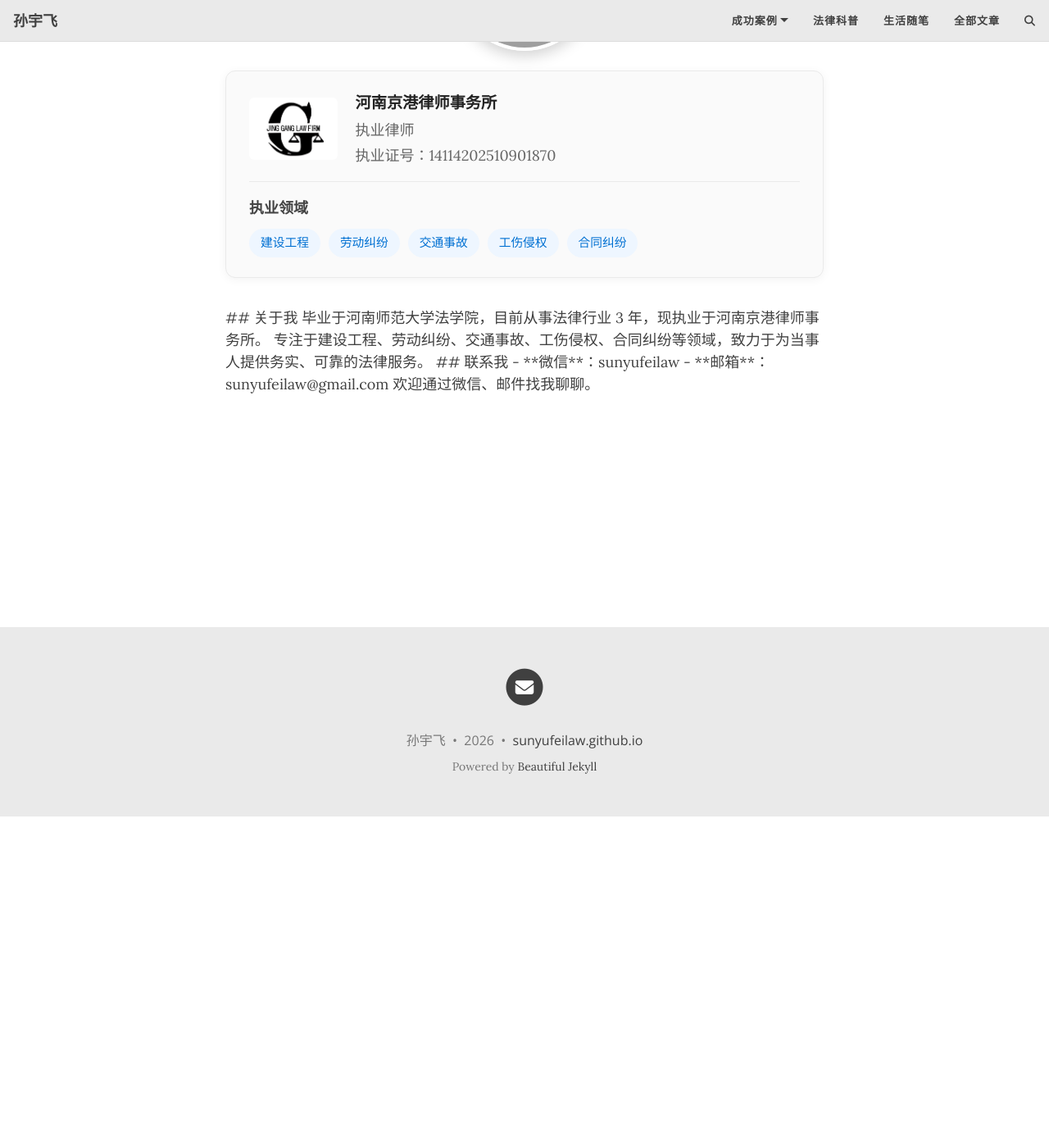
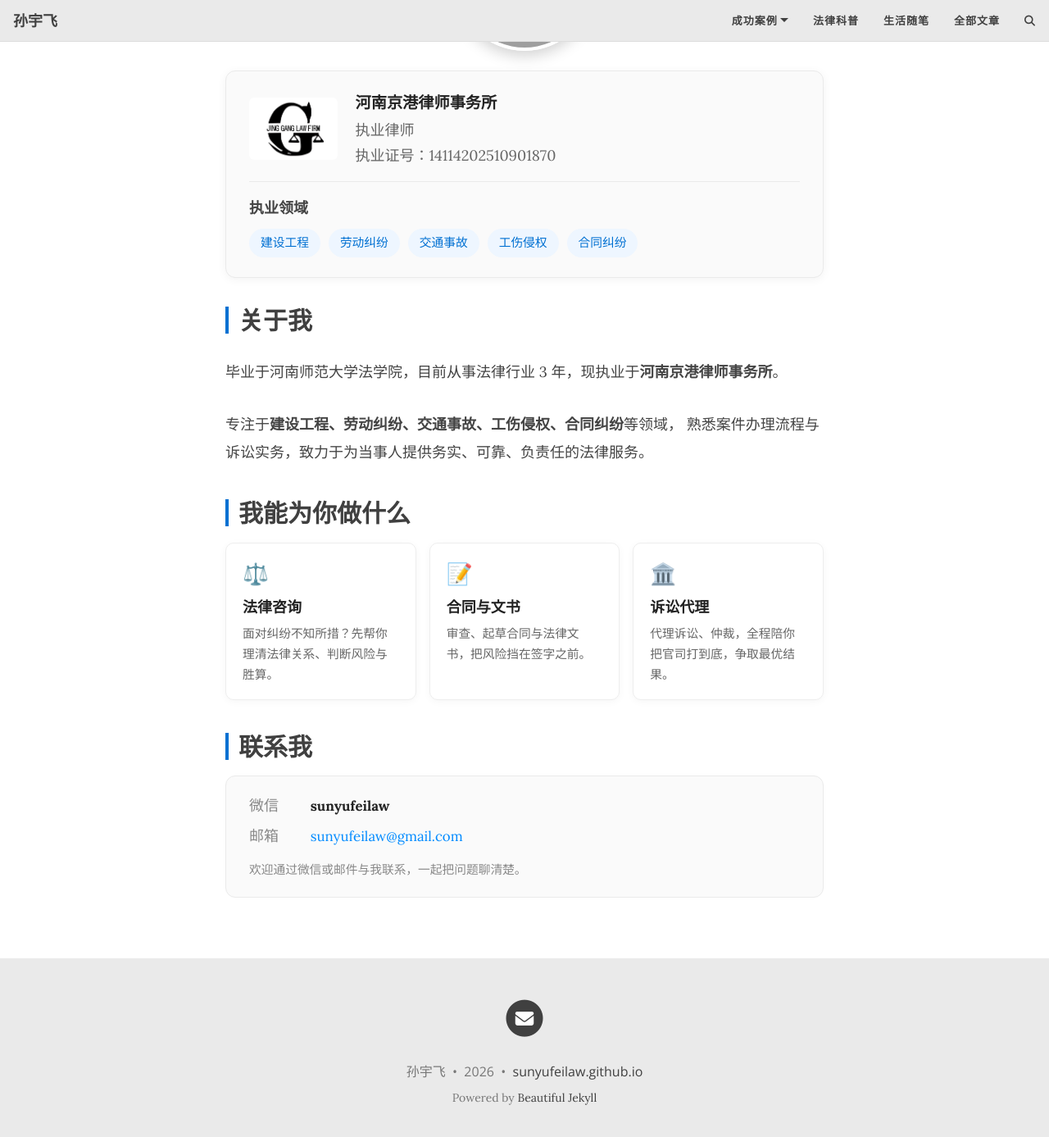
Before and after one commit to sunyufeilaw/sunyufeilaw.github.io, a Jekyll site: the page built from index.html, in a window 1280 px wide and 1400 px high, scrolled down 404 px. Shown: the top 1387 px of the window at 82% size. Built offline with Jekyll 4.4.1, drawn with Linux system fonts in a browser that asks for light colours; the list of posts is cut into pages by our own code; comment, search, counter and statistics services are not loaded; grey boxes are pictures that could not be loaded.

Commit message:
美化界面v1

```diff
--- a/index.html
+++ b/index.html
@@ -34,15 +34,46 @@ subtitle: 河南京港律师事务所 · 执业律师
   </div>
 </div>
 
-## 关于我
+<!-- 关于我 -->
+<h2 style="border-left:4px solid #0070d2; padding-left:12px; margin:2rem 0 1rem;">关于我</h2>
+<p style="color:#444; line-height:1.9;">
+  毕业于河南师范大学法学院，目前从事法律行业 3 年，现执业于<strong>河南京港律师事务所</strong>。
+</p>
+<p style="color:#444; line-height:1.9;">
+  专注于<strong>建设工程、劳动纠纷、交通事故、工伤侵权、合同纠纷</strong>等领域，
+  熟悉案件办理流程与诉讼实务，致力于为当事人提供务实、可靠、负责任的法律服务。
+</p>
 
-毕业于河南师范大学法学院，目前从事法律行业 3 年，现执业于河南京港律师事务所。
+<!-- 服务亮点 -->
+<h2 style="border-left:4px solid #0070d2; padding-left:12px; margin:2.5rem 0 1.2rem;">我能为你做什么</h2>
+<div style="display:flex; flex-wrap:wrap; gap:16px; margin-bottom:1rem;">
+  <div style="flex:1; min-width:200px; background:#fff; border:1px solid #eee; border-radius:10px; padding:18px 20px; box-shadow:0 2px 10px rgba(0,0,0,.04);">
+    <div style="font-size:1.6rem;">⚖️</div>
+    <div style="font-weight:700; margin:8px 0 6px; color:#222;">法律咨询</div>
+    <div style="color:#666; font-size:.92rem; line-height:1.7;">面对纠纷不知所措？先帮你理清法律关系、判断风险与胜算。</div>
+  </div>
+  <div style="flex:1; min-width:200px; background:#fff; border:1px solid #eee; border-radius:10px; padding:18px 20px; box-shadow:0 2px 10px rgba(0,0,0,.04);">
+    <div style="font-size:1.6rem;">📝</div>
+    <div style="font-weight:700; margin:8px 0 6px; color:#222;">合同与文书</div>
+    <div style="color:#666; font-size:.92rem; line-height:1.7;">审查、起草合同与法律文书，把风险挡在签字之前。</div>
+  </div>
+  <div style="flex:1; min-width:200px; background:#fff; border:1px solid #eee; border-radius:10px; padding:18px 20px; box-shadow:0 2px 10px rgba(0,0,0,.04);">
+    <div style="font-size:1.6rem;">🏛️</div>
+    <div style="font-weight:700; margin:8px 0 6px; color:#222;">诉讼代理</div>
+    <div style="color:#666; font-size:.92rem; line-height:1.7;">代理诉讼、仲裁，全程陪你把官司打到底，争取最优结果。</div>
+  </div>
+</div>
 
-专注于建设工程、劳动纠纷、交通事故、工伤侵权、合同纠纷等领域，致力于为当事人提供务实、可靠的法律服务。
-
-## 联系我
-
-- **微信**：sunyufeilaw
-- **邮箱**：sunyufeilaw@gmail.com
-
-欢迎通过微信、邮件找我聊聊。
+<!-- 联系我 -->
+<h2 style="border-left:4px solid #0070d2; padding-left:12px; margin:2.5rem 0 1.2rem;">联系我</h2>
+<div style="background:#fafafa; border:1px solid #eaeaea; border-radius:12px; padding:22px 28px; margin-bottom:1.5rem;">
+  <div style="margin-bottom:10px; color:#444;">
+    <span style="display:inline-block; width:70px; color:#888;">微信</span>
+    <strong style="font-size:1.05rem; color:#222;">sunyufeilaw</strong>
+  </div>
+  <div style="color:#444;">
+    <span style="display:inline-block; width:70px; color:#888;">邮箱</span>
+    <a href="mailto:sunyufeilaw@gmail.com" style="font-size:1.05rem;">sunyufeilaw@gmail.com</a>
+  </div>
+  <p style="color:#888; margin:16px 0 0; font-size:.92rem;">欢迎通过微信或邮件与我联系，一起把问题聊清楚。</p>
+</div>
```
